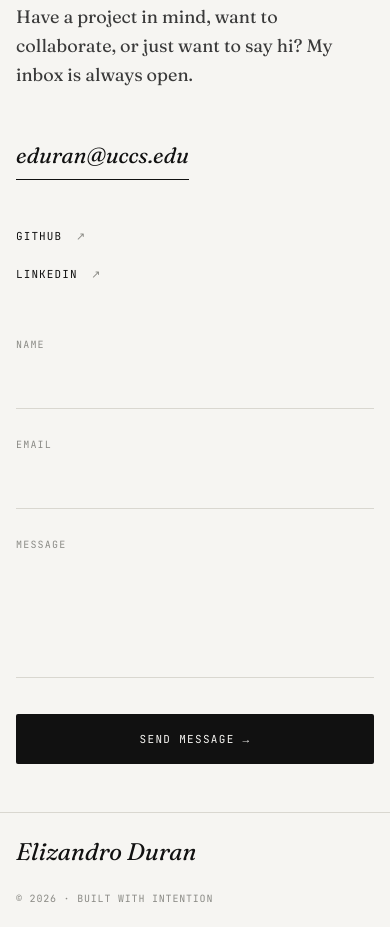
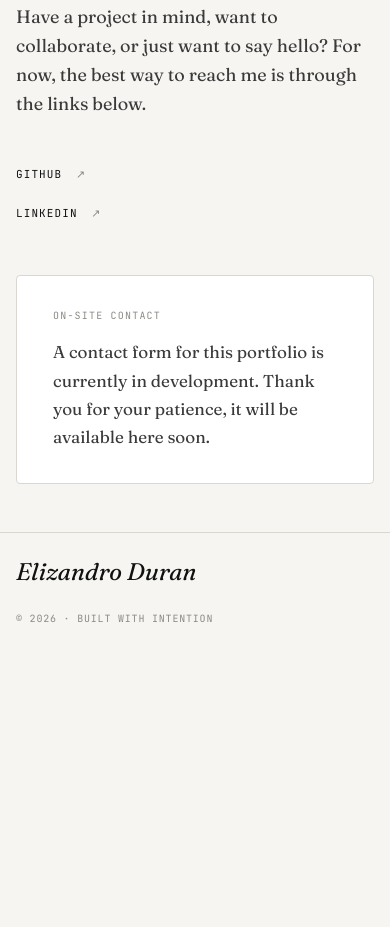
Before and after one commit to eduran04/eduran-portfolio, a plain HTML site: page index.html in a window 390 px wide. Shown: the part 7251-8178 px from the top of the page. After the commit the page ends 7898 px from the top, so only its background shows below. Drawn offline with nearby package versions, Linux system fonts and the light colour scheme.

Commit message:
update README and put Contact Section under maintenance

```diff
--- a/index.html
+++ b/index.html
@@ -299,9 +299,7 @@
     <div class="contact-left">
       <div class="section-label">Contact</div>
       <h2>Get in <em>touch.</em></h2>
-      <p>Have a project in mind, want to collaborate, or just want to say hi? My inbox is always open.</p>
-
-      <a class="contact-email" href="mailto:eduran@uccs.edu">eduran@uccs.edu</a>
+      <p>Have a project in mind, want to collaborate, or just want to say hello? For now, the best way to reach me is through the links below.</p>
 
       <div class="contact-links">
         <a href="https://github.com/eduran04" target="_blank" rel="noopener">GitHub <span class="dim">↗</span></a>
@@ -309,21 +307,10 @@
       </div>
     </div>
 
-    <form class="contact-form">
-      <div class="form-field">
-        <label for="name">Name</label>
-        <input type="text" id="name" name="name" required />
-      </div>
-      <div class="form-field">
-        <label for="email">Email</label>
-        <input type="email" id="email" name="email" required />
-      </div>
-      <div class="form-field">
-        <label for="message">Message</label>
-        <textarea id="message" name="message" rows="4" required></textarea>
-      </div>
-      <button type="submit" class="form-submit">Send Message →</button>
-    </form>
+    <div class="contact-status" role="status" aria-live="polite">
+      <p class="contact-status-lead">On-site contact</p>
+      <p>A contact form for this portfolio is currently in development. Thank you for your patience, it will be available here soon.</p>
+    </div>
   </div>
 </section>
 
--- a/main.js
+++ b/main.js
@@ -282,20 +282,3 @@ function initScrollCuePulse() {
 }
 
 initScrollCuePulse();
-
-function handleSubmit(e) {
-  e.preventDefault();
-  const form = e.target;
-  const name = form.name.value;
-  const email = form.email.value;
-  const message = form.message.value;
-  const mailto =
-    'mailto:eduran@uccs.edu?subject=Portfolio%20Contact%20from%20' +
-    encodeURIComponent(name) +
-    '&body=' +
-    encodeURIComponent(message + '\n\n— ' + name + ' (' + email + ')');
-  window.location.href = mailto;
-}
-
-const contactForm = document.querySelector('.contact-form');
-if (contactForm) contactForm.addEventListener('submit', handleSubmit);
--- a/styles.css
+++ b/styles.css
@@ -877,20 +877,8 @@
     margin-bottom: 48px;
   }
 
-  .contact-email {
-    font-family: var(--serif);
-    font-style: italic;
-    font-size: clamp(22px, 2.4vw, 28px);
-    border-bottom: 1px solid var(--ink);
-    padding-bottom: 6px;
-    display: inline-block;
-    transition: opacity 0.3s;
-  }
-
-  .contact-email:hover { opacity: 0.6; }
-
   .contact-links {
-    margin-top: 48px;
+    margin-top: 0;
     display: flex;
     gap: 32px;
     font-family: var(--mono);
@@ -913,63 +901,29 @@
     margin-left: 6px;
   }
 
-  /* Form */
-  .contact-form {
-    display: flex;
-    flex-direction: column;
-    gap: 28px;
+  .contact-status {
+    align-self: start;
+    padding: 32px 36px;
+    border: 1px solid var(--line);
+    border-radius: 4px;
+    background: var(--bg-alt);
   }
 
-  .form-field {
-    display: flex;
-    flex-direction: column;
-    gap: 8px;
-  }
-
-  .form-field label {
+  .contact-status-lead {
     font-family: var(--mono);
     font-size: 10px;
     letter-spacing: 0.12em;
     text-transform: uppercase;
     color: var(--muted);
+    margin: 0 0 14px;
   }
 
-  .form-field input,
-  .form-field textarea {
-    background: transparent;
-    border: none;
-    border-bottom: 1px solid var(--line);
-    padding: 12px 0;
-    font-family: var(--serif);
-    font-size: 18px;
-    color: var(--ink);
-    outline: none;
-    transition: border-color 0.3s;
-    resize: none;
-    width: 100%;
+  .contact-status p:not(.contact-status-lead) {
+    margin: 0;
+    font-size: 17px;
+    line-height: 1.65;
+    color: var(--ink-soft);
   }
-
-  .form-field input:focus,
-  .form-field textarea:focus { border-color: var(--ink); }
-  .form-field textarea { min-height: 80px; }
-
-  .form-submit {
-    font-family: var(--mono);
-    font-size: 11px;
-    letter-spacing: 0.12em;
-    text-transform: uppercase;
-    background: var(--ink);
-    color: var(--bg);
-    border: none;
-    padding: 18px 28px;
-    cursor: pointer;
-    border-radius: 2px;
-    transition: opacity 0.3s;
-    align-self: flex-start;
-    margin-top: 8px;
-  }
-
-  .form-submit:hover { opacity: 0.85; }
 
   /* ============ FOOTER ============ */
   footer {
@@ -1204,14 +1158,6 @@
     .section-heading {
       font-size: clamp(36px, 10vw, 72px);
     }
-
-    .form-submit {
-      min-height: 44px;
-      width: 100%;
-      display: flex;
-      align-items: center;
-      justify-content: center;
-    }
   }
 
   @media (prefers-reduced-motion: reduce) {
@@ -1264,10 +1210,4 @@
     .nav-backdrop { transition: none; }
     .nav-menu-icon span { transition: none; }
 
-    .form-field input,
-    .form-field textarea,
-    .form-submit,
-    .contact-email {
-      transition: none;
-    }
   }
```
Also changed, not shown: README.md.
